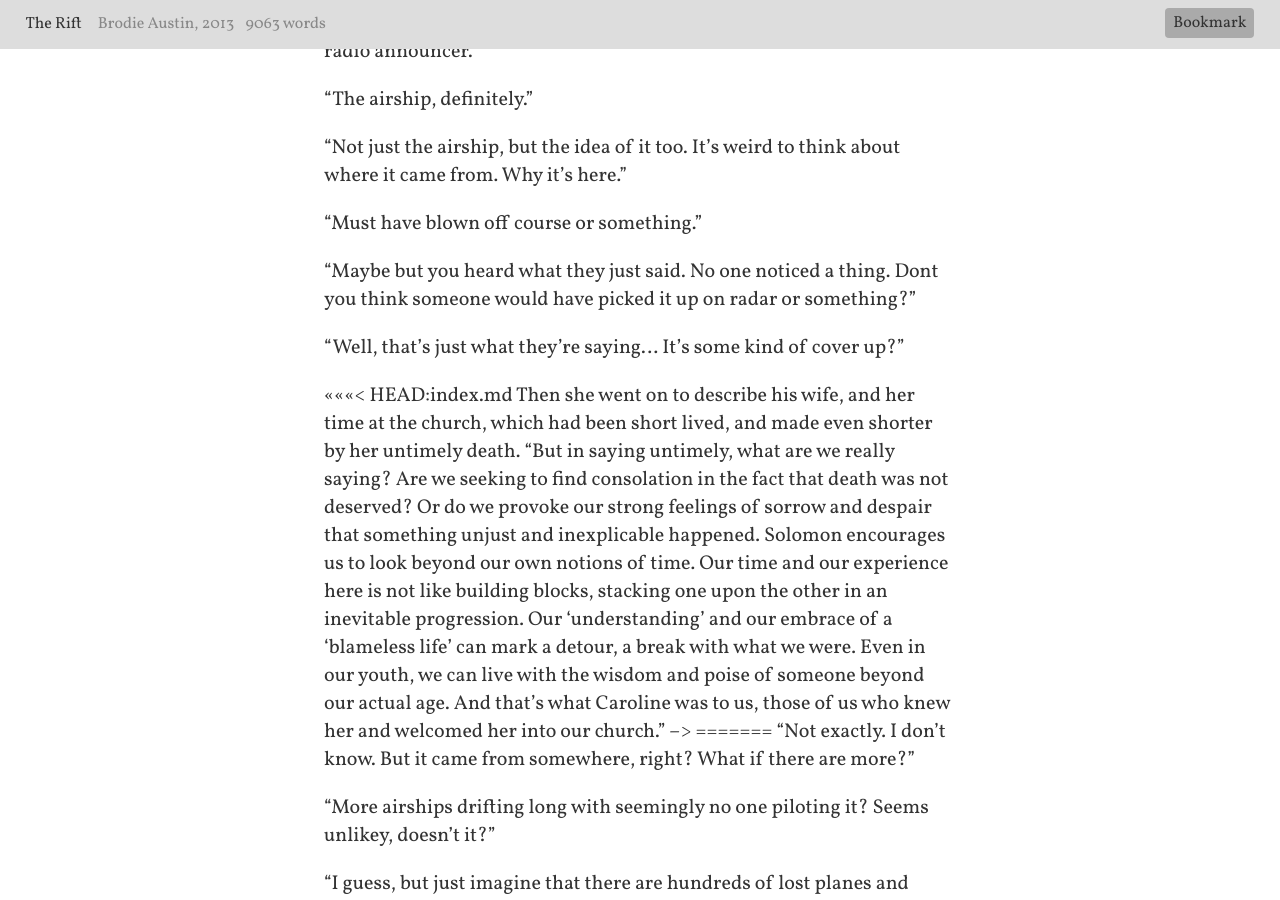
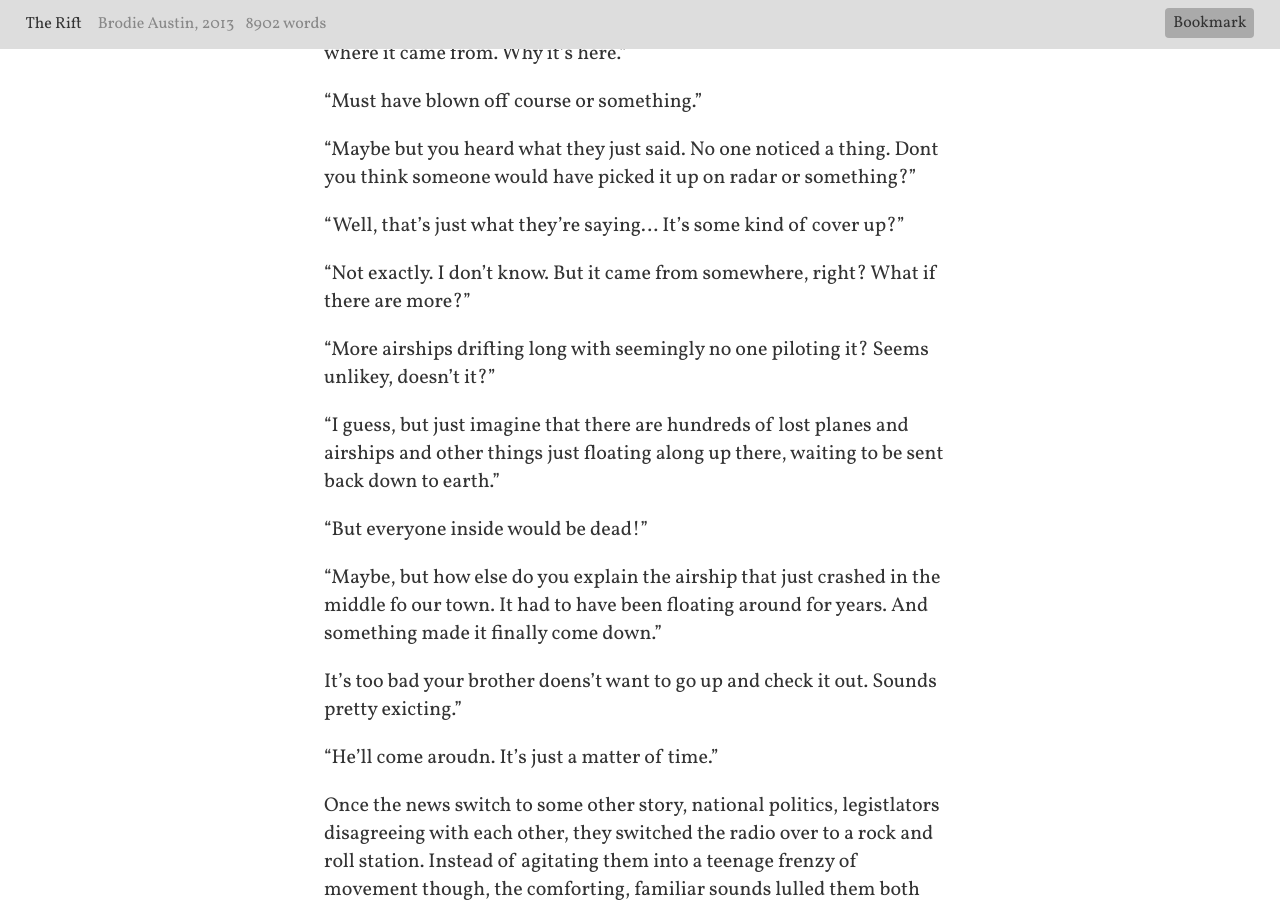
Before and after one commit to brodieaustin/the-rift, a Jekyll site: the page built from index.md, in a window 1280 px wide and 900 px high, scrolled down 20472 px. Built offline with Jekyll 4.4.1, drawn with Linux system fonts in a browser that asks for light colours; nearby versions of some CDN libraries.

Commit message:
removed some weird conflict fragments

```diff
--- a/index.md
+++ b/index.md
@@ -382,8 +382,6 @@ In their minds, they posed and modeled as someone they knew or had seen in a mov
 
 "Could be major, like an earthquake or something," said Jeff. Noone bothered to point out the obvious problems with his theory. One by one, they slid down the rope to the ground.
 
-<<<<<<< HEAD:index.md
-=======
 They assembled around Charlie's black, banged up car. He sauntered up slowly, as if reminding them that they travelled by virute of grace. He was a few years older and having a car made him a very powerful, and persuasive, figure in the group. Once in the car, Charlie passed the cigarettes around again. Arthur knew that he'd have to figure out a way to get the smoke smell off his clothes at home. The vial of perfume he had lifted from this sister's room had caused more problems than it solved for him.
 
 Much as they had on the wooden platform in the woods, each boy sat mostly silent, smoking, staring out at the farmlands around Briersville. They were only a few miles away from the center of the town, but the landscape and worlds between here and there could not have been more different. They didn't have to travel long, though, before they each saw a enormous thing hovering over their town.
@@ -527,10 +525,6 @@ She decided that leaving the equipment on te table might persuade her brother to
 
 "Well, that's just what they're saying... It's some kind of cover up?"
 
-<<<<<<< HEAD:index.md
-Then she went on to describe his wife, and her time at the church, which had been short lived, and made even shorter by her untimely death. "But in saying untimely, what are we really saying? Are we seeking to find consolation in the fact that death was not deserved? Or do we provoke our strong feelings of sorrow and despair that something unjust and inexplicable happened. Solomon encourages us to look beyond our own notions of time. Our time and our experience here is not like building blocks, stacking one upon the other in an inevitable progression. Our 'understanding' and our embrace of a 'blameless life' can mark a detour, a break with what we were. Even in our youth, we can live with the wisdom and poise of someone beyond our actual age. And that's what Caroline was to us, those of us who knew her and welcomed her into our church."
--->
-=======
 "Not exactly. I don't know. But it came from somewhere, right? What if there are more?"
 
 "More airships drifting long with seemingly no one piloting it? Seems unlikey, doesn't it?"
```
